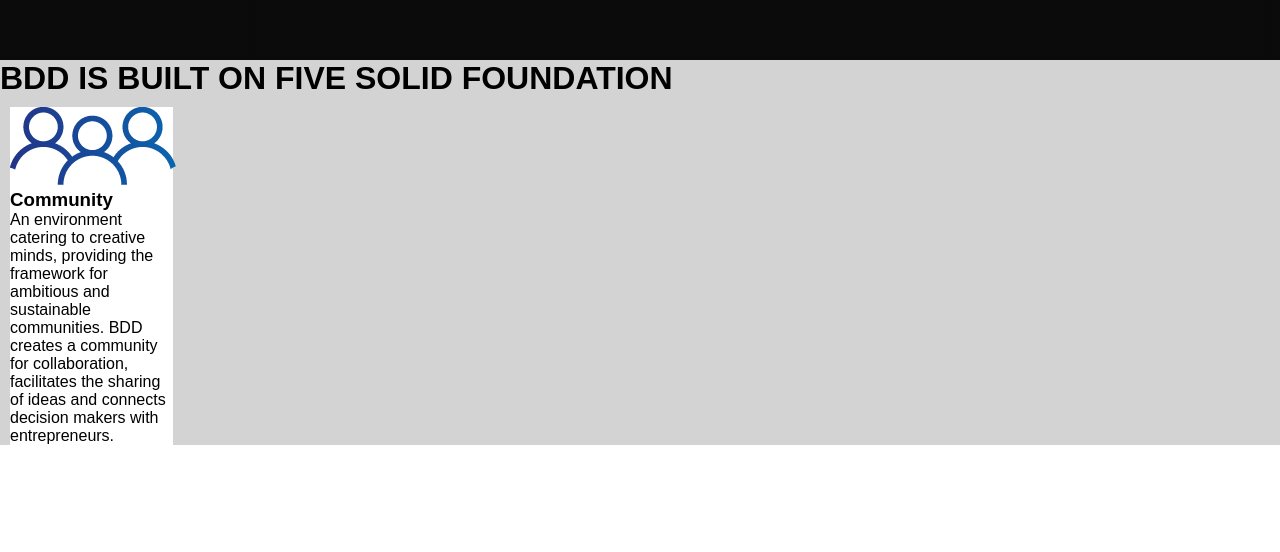
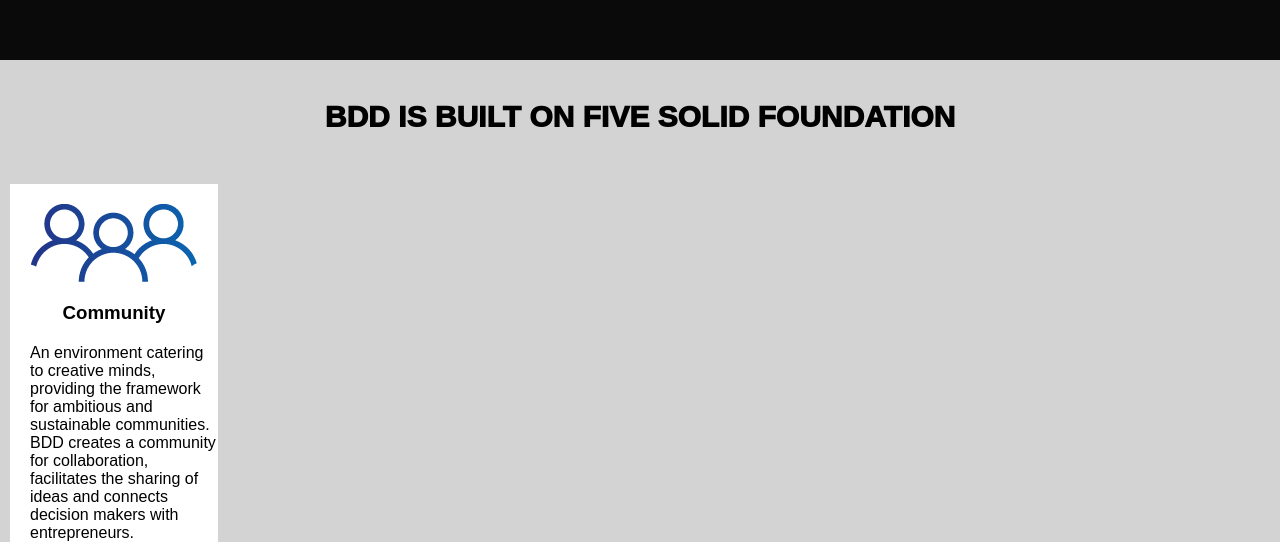
Before and after one commit to Abed001/bdd-clone-frontend-website, a plain HTML site: page index.html in a window 1280 px wide. Shown: the part 820-1372 px from the top of the page. Before the commit the page ends 1275 px from the top, so only its background shows below. Drawn offline with Linux system fonts and the light colour scheme.

Commit message:
making the first card

```diff
--- a/index.html
+++ b/index.html
@@ -31,12 +31,11 @@
     </div>
     </div>
 
-    <div class="solid-foundation">
-      <div>
+    <section class="solid-foundation">
       <h1>
         BDD IS BUILT ON FIVE SOLID FOUNDATION
-     </h1></div>
-     <div class="center-cards">
+     </h1>
+    <div class="center-cards">
       <div class="card">
         <div class="card-img">
           <img src="./BDD-assets/1.png" alt="community"></div>
@@ -53,8 +52,9 @@
                   decision makers with entrepreneurs.
           </p></div>
           </div>
+        </section>
 
-    </div>
+   <!-- </div>-->
 
 
   </body>
--- a/style.css
+++ b/style.css
@@ -45,21 +45,30 @@
 
 }
 .card{
-    background-color: #fff;
+background-color: #fff;
     margin-top: 20px;
     margin: 10px;
-    width:10.2em;
+    width:13em;
 
 }
+.card-img{
+    padding: 20px;
+    display: flex;
+    justify-content: center;
+}
 .center-card{
-   display: flex;
-   flex-direction: row;
-   justify-content: center;
-   flex-wrap: wrap;
+
 }
 
-.cardheading{
-
+.card-heading{
+    padding-bottom: 20px;
+    display: flex;
+    justify-content: center;
+}
+.card-para{
+    padding-left: 20px;
+    display: flex;
+    justify-content: center;
 }
 
 .logo{
```
